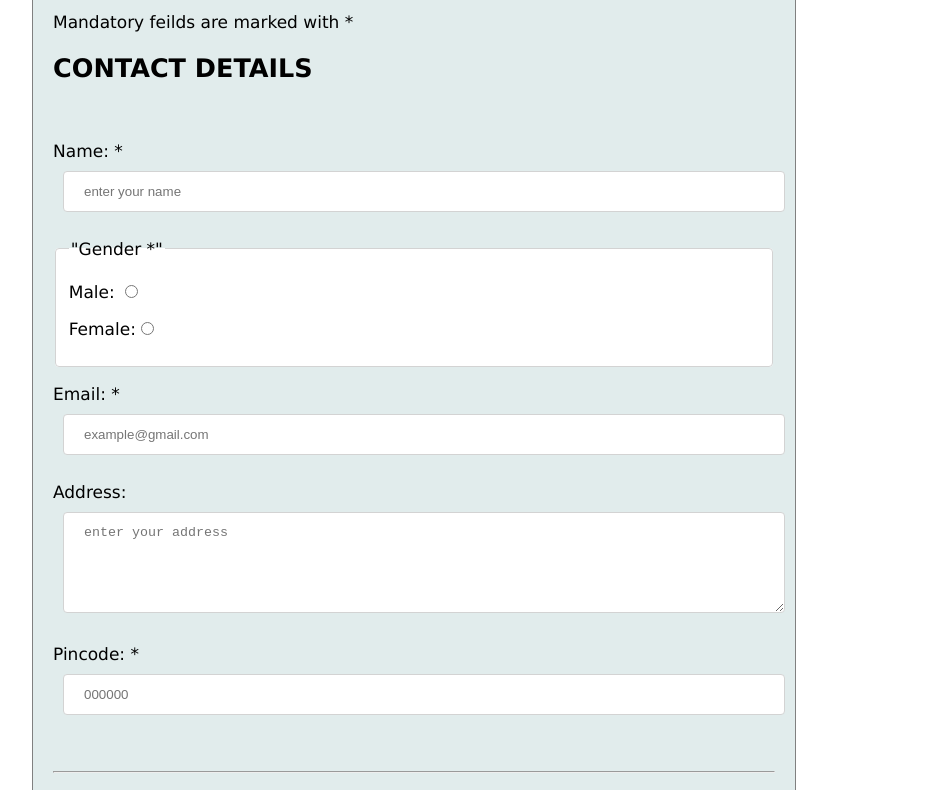
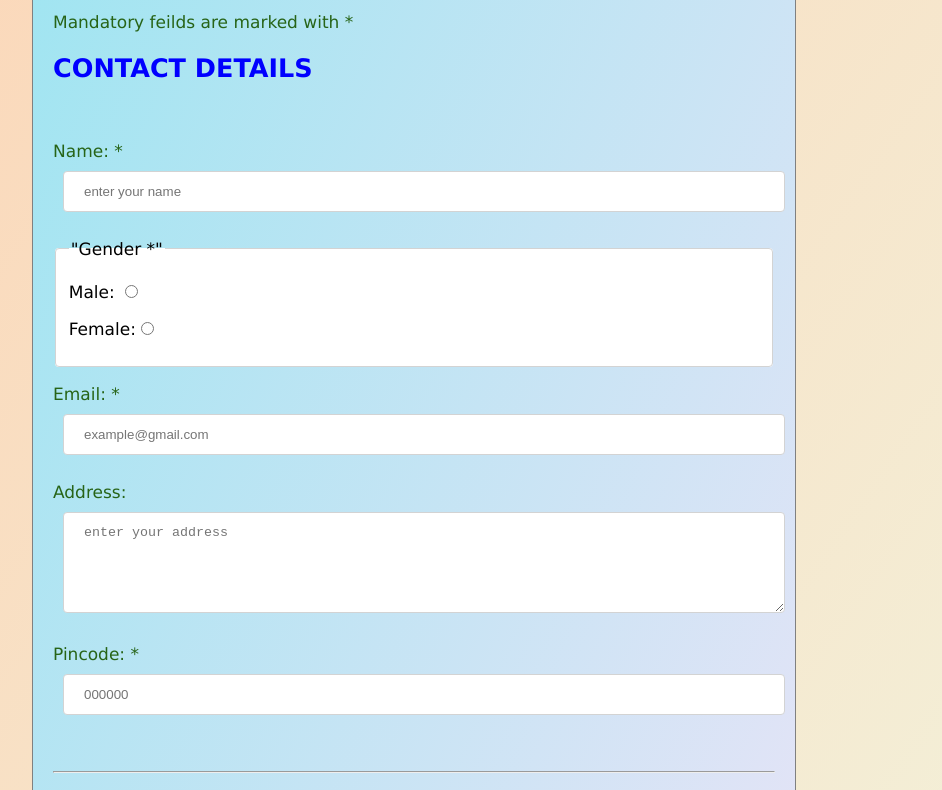
Before and after one commit to proknowledge1/assignment2tshirt, a plain HTML site: page index.html in a window 1280 px wide. Shown: the part 116-906 px from the top of the page, without its empty margins (226-1168 px from the left). Drawn offline with Linux system fonts and the light colour scheme.

Commit message:
Update index.html

```diff
--- a/index.html
+++ b/index.html
@@ -11,19 +11,23 @@
     box-sizing:border-box;
 }
 
+
 body{
     font-family:Verdana, Geneva, Tahoma, sans-serif;
     margin: 15px 250px;
     font-size: 17px;
     padding:8px 8px;
+    background-image: linear-gradient(to bottom right, rgb(252, 213, 182), rgb(240, 248, 227));
+
 }
 
-.container{
-    background-color: rgb(225, 236, 236);
+.container{                              /*different selectors used*/
+    background-image: linear-gradient(to bottom right, rgb(159, 229, 241), rgb(247, 227, 248));
     padding:5px 20px 15px 20px;
     border: 1px solid grey;
     border-radius: 7px;
 }
+
 input[type="text"],
 input[type="number"],
 input[type="password"],
@@ -42,7 +46,7 @@ fieldset{
     border:1px solid lightgray;
     border-radius: 4px;
 }
-.mainheading{
+form  h1{                                 /*different selectors used*/
     text-align:center;
     font-family: Arial, Helvetica, sans-serif ;
     font-size: 40px ;
@@ -58,8 +62,17 @@ input[type="submit"]{
     border-radius: 4px;
     cursor:grab;
 }
-input[type="submit"]:hover{
+input[type="submit"]:hover{                   /*different selectors used  psudo class*/
     background-color: rgb(46, 85, 45);
+}
+form > p{                            /*different selectors used*/
+    color:rgb(104, 104, 104)
+}
+form h2{                             /*different selectors used*/
+    color:blue;
+}
+h1 ~ p{                               /*different selectors used*/
+    color:rgb(39, 100, 23);
 }
     </style>
 </head>
```
